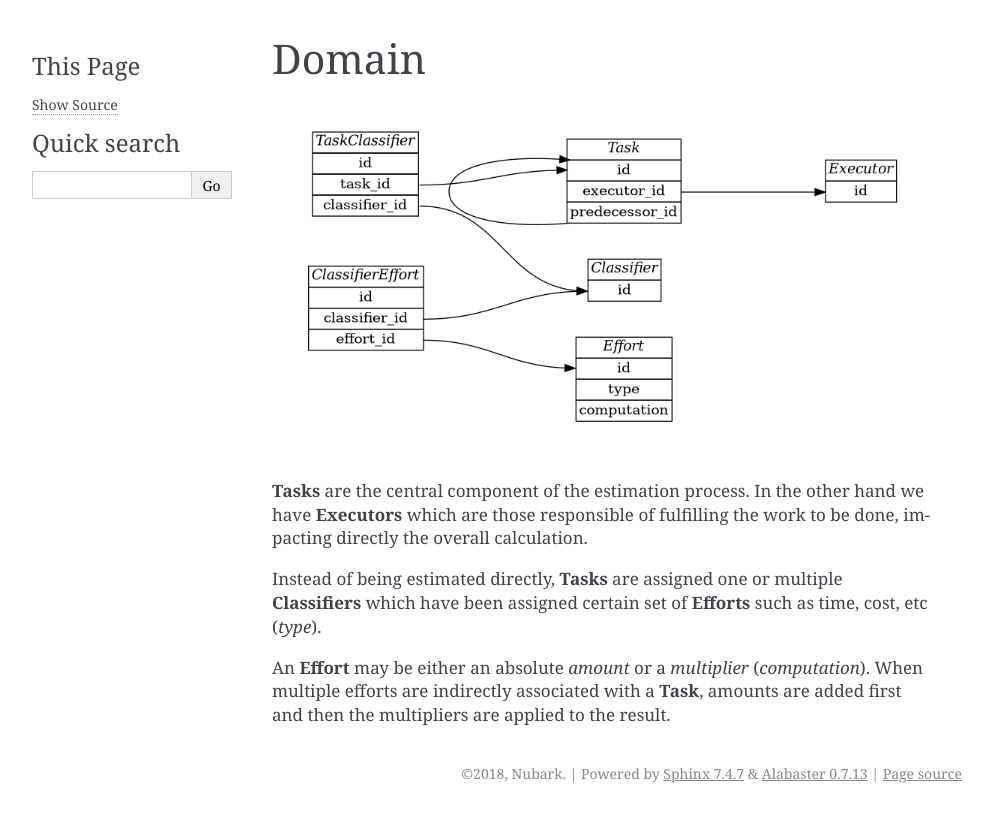
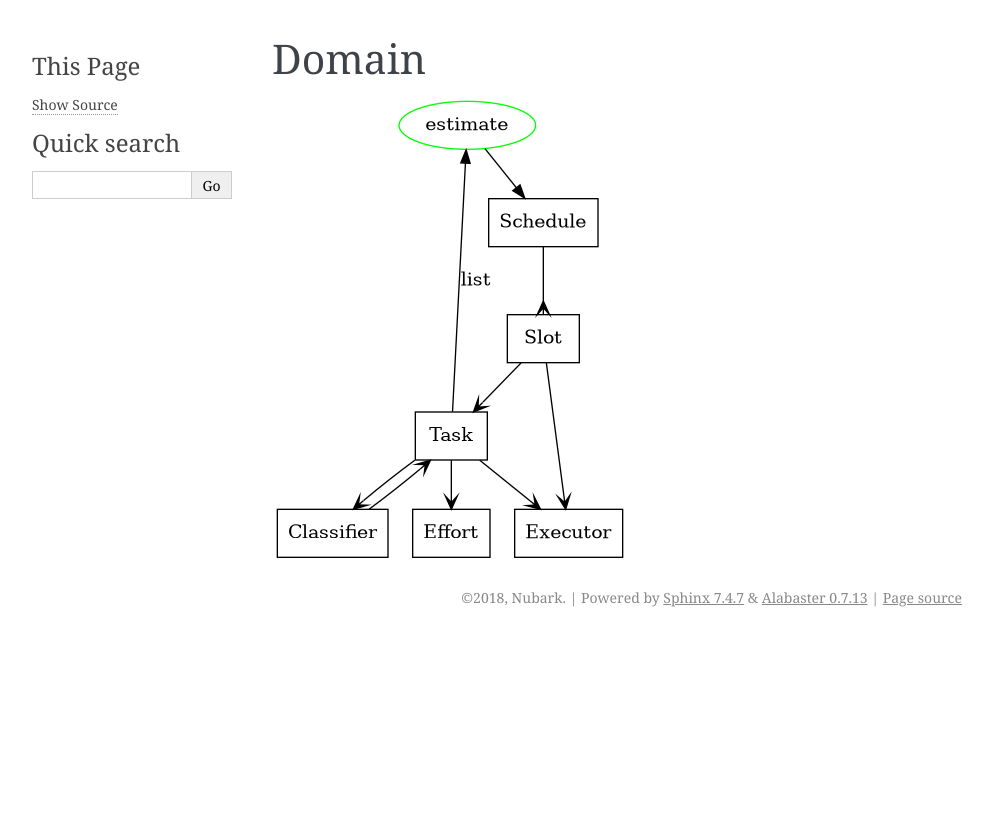
Before and after one commit to knowark/estimark, a Sphinx documentation site: the page built from docs/architecture/domain.rst, in a window 1280 px wide. Shown: the top 822 px of the page, without its empty margins (148-1141 px from the left). Built offline with Sphinx 7.4.7, drawn with Linux system fonts in a browser that asks for light colours.

Commit message:
Define estimark's domain model

```diff
--- a/docs/architecture/domain.rst
+++ b/docs/architecture/domain.rst
@@ -1,79 +1,41 @@
 Domain
-------
+======
 
 
 .. graphviz::
 
    digraph {
-    graph [pad="0.5", nodesep="0.5", ranksep="2"];
-    node [shape=plain]
-    rankdir=LR;
 
-    Task [label=<
-    <table border="0" cellborder="1" cellspacing="0">
-    <tr><td><i>Task</i></td></tr>
-    <tr><td port="id">id</td></tr>
-    <tr><td port="executor_id">executor_id</td></tr>
-    <tr><td port="predecessor_id">predecessor_id</td></tr>
-    </table>>];
+    // Processes
+    ////////////
 
-    TaskClassifier [label=<
-    <table border="0" cellborder="1" cellspacing="0">
-    <tr><td><i>TaskClassifier</i></td></tr>
-    <tr><td port="id">id</td></tr>
-    <tr><td port="task_id">task_id</td></tr>
-    <tr><td port="classifier_id">classifier_id</td></tr>
-    </table>>];
+    estimate [color=green]
 
-    Classifier [label=<
-    <table border="0" cellborder="1" cellspacing="0">
-    <tr><td><i>Classifier</i></td></tr>
-    <tr><td port="id">id</td></tr>
-    </table>>];
+    // Objects
+    //////////
 
-    ClassifierEffort [label=<
-    <table border="0" cellborder="1" cellspacing="0">
-    <tr><td><i>ClassifierEffort</i></td></tr>
-    <tr><td port="id">id</td></tr>
-    <tr><td port="classifier_id">classifier_id</td></tr>
-    <tr><td port="effort_id">effort_id</td></tr>
-    </table>>];
+    Task [shape=box]
+    Classifier [shape=box]
+    Effort [shape=box]
+    Executor [shape=box]
+    Schedule [shape=box]
+    Slot [shape=box]
 
-    Effort [label=<
-    <table border="0" cellborder="1" cellspacing="0">
-    <tr><td><i>Effort</i></td></tr>
-    <tr><td port="id">id</td></tr>
-    <tr><td port="type">type</td></tr>
-    <tr><td port="computation">computation</td></tr>
-    </table>>];
+    // Relations
+    ////////////
 
-    Executor [label=<
-    <table border="0" cellborder="1" cellspacing="0">
-    <tr><td><i>Executor</i></td></tr>
-    <tr><td port="id">id</td></tr>
-    </table>>];
+    Task -> estimate [label=list]
 
-    Task:executor_id -> Executor:id;
-    Task:predecessor_id -> Task:id;
+    estimate -> Schedule
 
-    ClassifierEffort:classifier_id -> Classifier:id;
-    ClassifierEffort:effort_id -> Effort:id;
+    Task -> Executor [arrowhead=vee]
+    Task -> Effort [arrowhead=vee]
+    Schedule -> Slot [arrowhead=crow]
 
-    TaskClassifier:task_id -> Task:id;
-    TaskClassifier:classifier_id -> Classifier:id;
+    Slot -> Task [arrowhead=vee]
+    Slot -> Executor [arrowhead=vee]
+
+    Task -> Classifier [arrowhead=vee]
+    Classifier -> Task [arrowhead=vee]
 
     }
-
-
-**Tasks** are the central component of the estimation process. In the other
-hand we have **Executors** which are those responsible of fulfilling the work
-to be done, impacting directly the overall calculation.
-
-Instead of being estimated directly, **Tasks** are assigned one or multiple
-**Classifiers** which have been assigned certain set of **Efforts** such as
-time, cost, etc (*type*).
-
-An **Effort** may be either an absolute *amount* or a *multiplier*
-(*computation*). When multiple efforts are indirectly associated with a
-**Task**, amounts are added first and then the multipliers are applied to
-the result.
--- a/docs/architecture/index.rst
+++ b/docs/architecture/index.rst
@@ -5,3 +5,4 @@ Architecture
    :maxdepth: 2
 
    domain
+   structure
```
Also changed, not shown: docs/architecture/structure.rst (added, +79 -0 lines).
